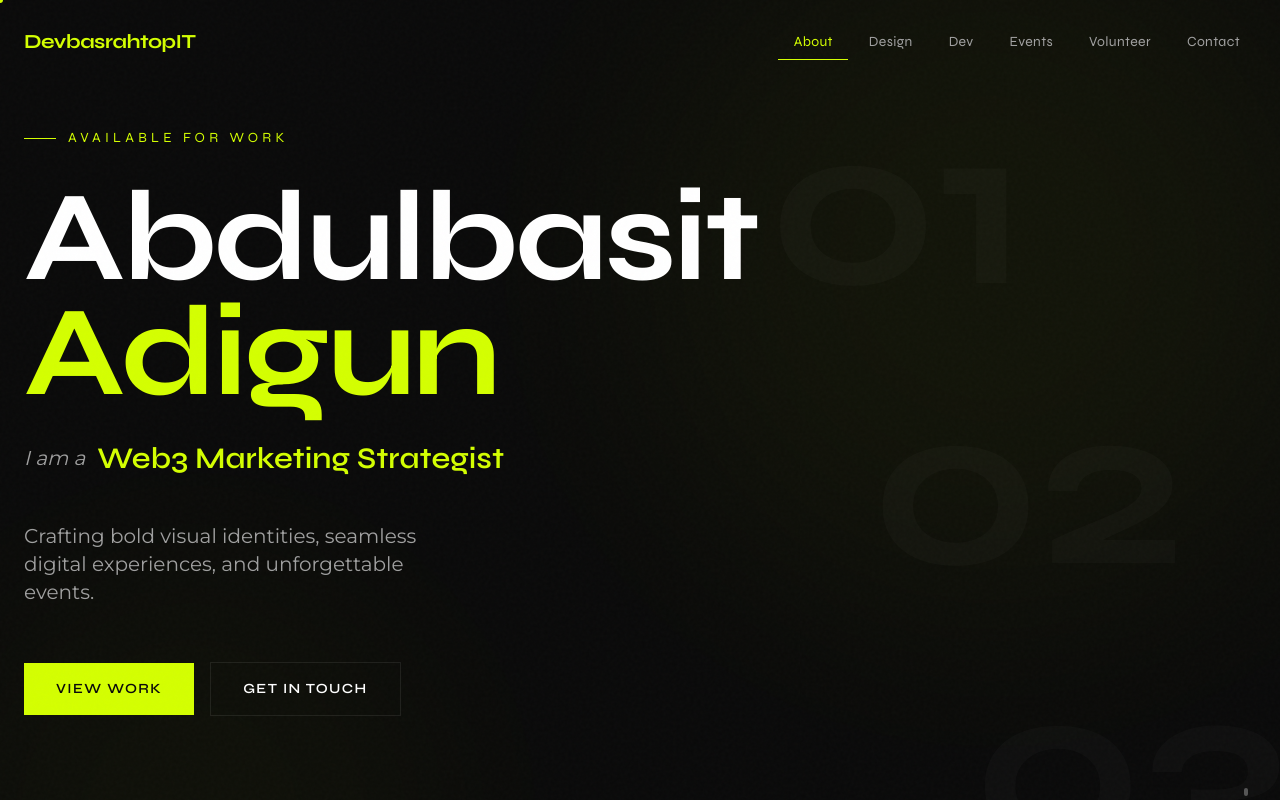
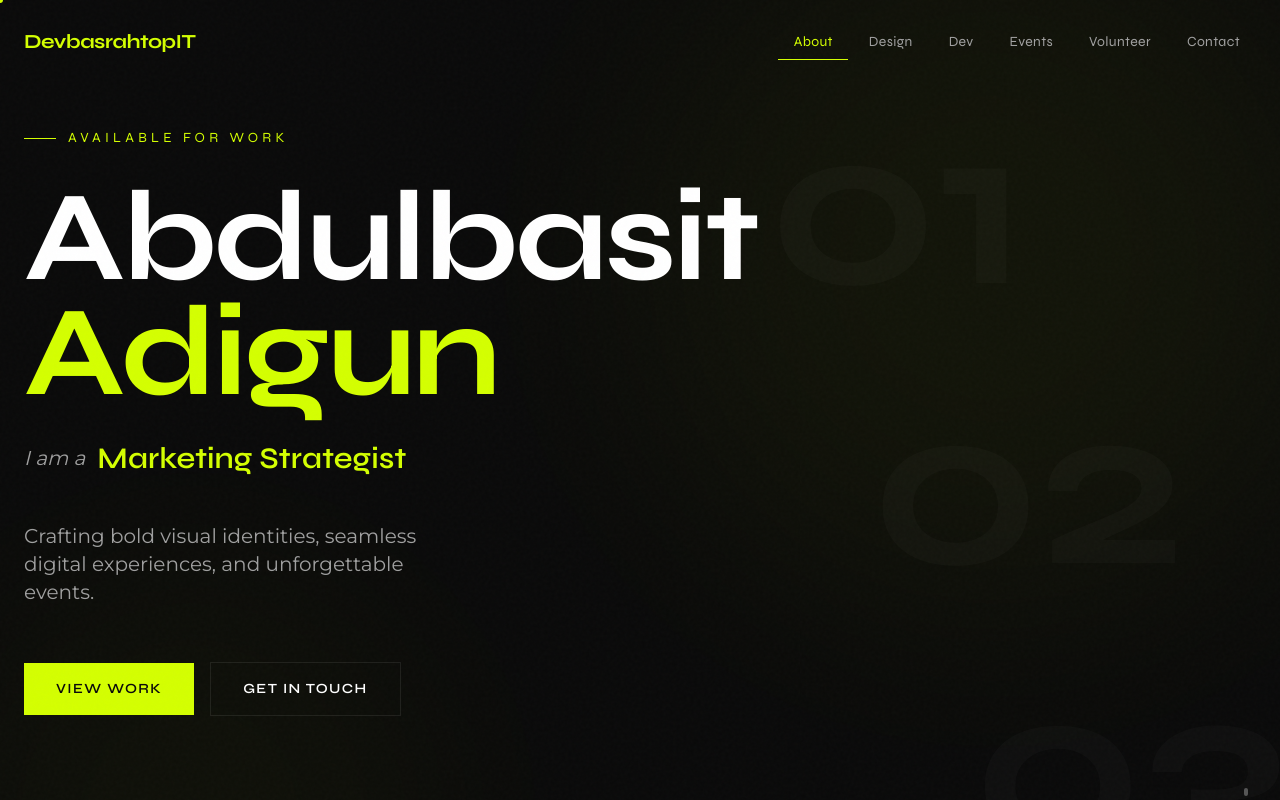
Before and after one commit to Basrahtop/basrahtop-portfolio, a Next.js app: page / in a window 1280 px wide. Shown: the top 800 px of the page. Built offline with nearby package versions, Linux system fonts and the light colour scheme.

Commit message:
fix: dynamic a/an article in hero role switcher, remove Web3 from Marketing Strategist

```diff
--- a/components/Hero.tsx
+++ b/components/Hero.tsx
@@ -3,7 +3,8 @@
 import { useEffect, useRef, useState } from "react";
 import { motion, useScroll, useTransform, AnimatePresence } from "framer-motion";
 
-const ROLES = ["Graphic Designer", "Web Developer", "Web3 Marketing Strategist", "Event Organiser", "Volunteer", "Creative"];
+const ROLES = ["Graphic Designer", "Web Developer", "Marketing Strategist", "Event Organiser", "Volunteer", "Creative"];
+const VOWEL_ROLES = ["Event Organiser"];
 
 /* ── Reusable reveal wrapper ─────────────────────── */
 function Reveal({ children, delay = 0 }: { children: React.ReactNode; delay?: number }) {
@@ -101,7 +102,7 @@ export default function Hero() {
         {/* Animated role switcher */}
         <Reveal delay={0.35}>
           <div className="flex items-center gap-3 mb-10 overflow-hidden h-12">
-            <span className="text-text-2 font-body text-xl italic">I am a</span>
+            <span className="text-text-2 font-body text-xl italic">I am {VOWEL_ROLES.includes(ROLES[roleIndex]) ? "an" : "a"}</span>
             <div className="relative overflow-hidden h-12 flex items-center">
               <AnimatePresence mode="wait">
                 <motion.span
```
